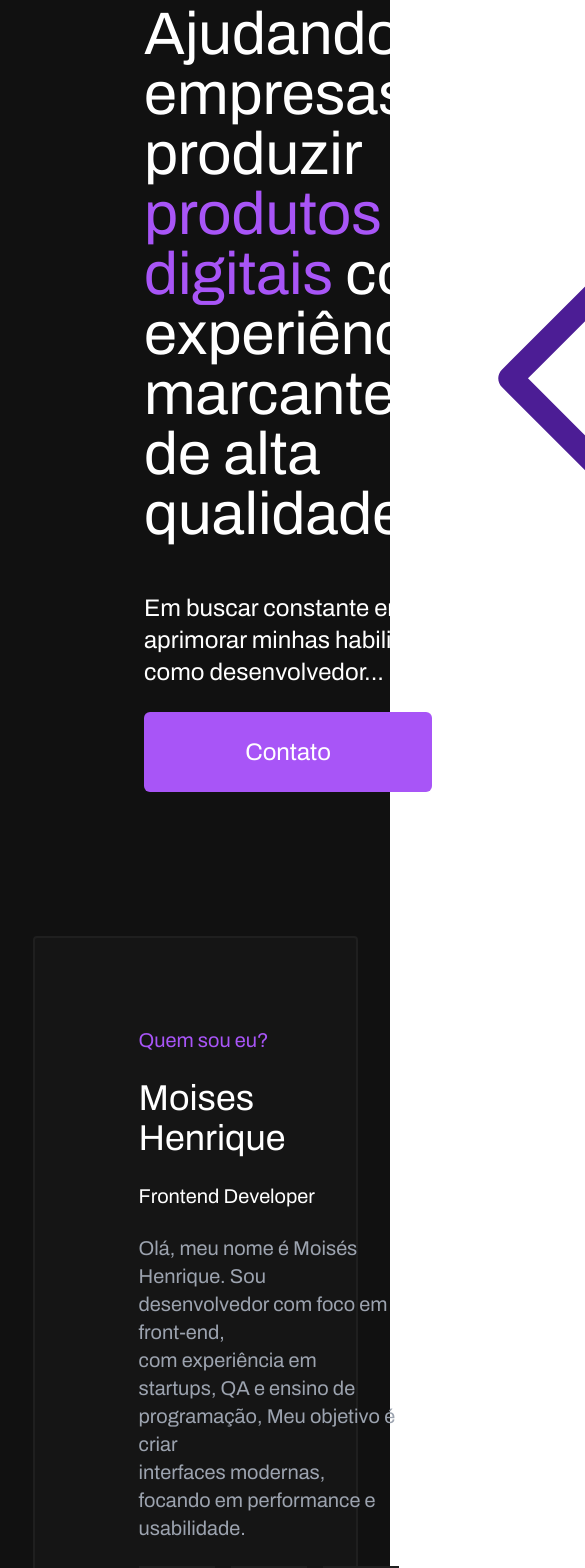
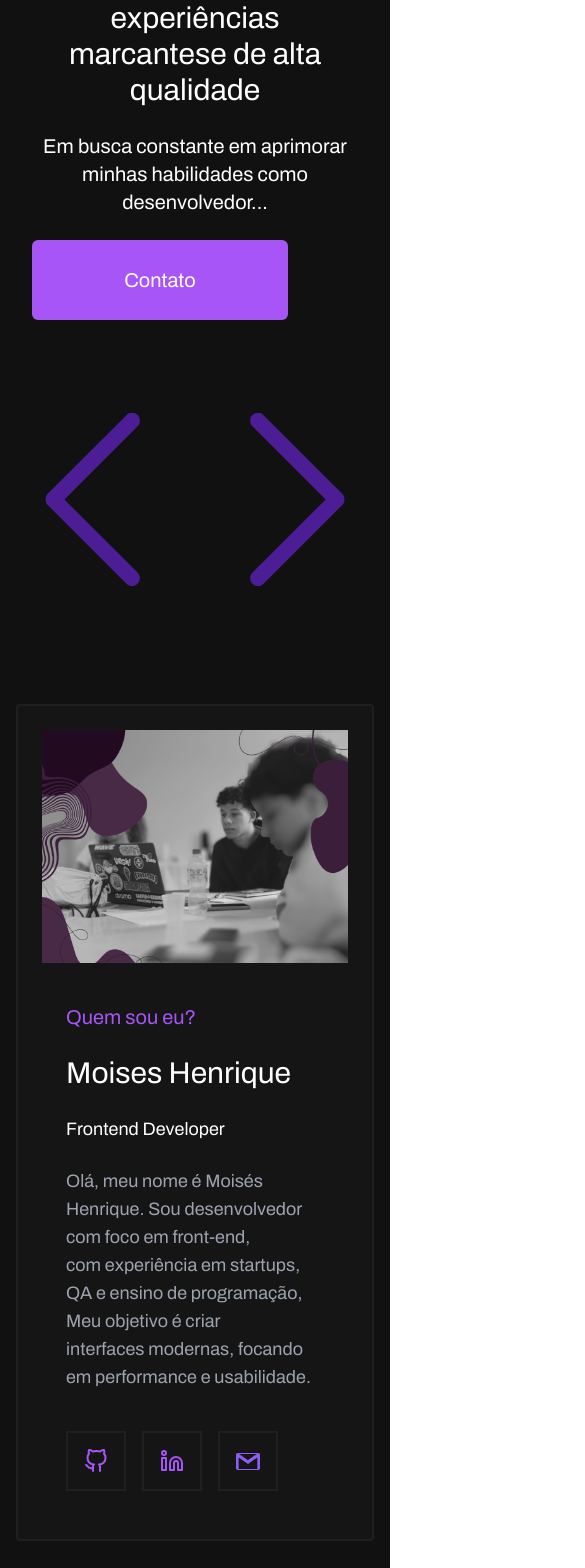
Before and after one commit to MoisesHsilva1/Portfolio, a React (Vite) app: page / in a window 390 px wide. Shown: the part 140-1708 px from the top of the page, 585 px wide, since content can reach past the window. Built offline with nearby package versions, Linux system fonts and the light colour scheme.

Commit message:
style: add responsive in mobile

```diff
--- a/src/components/UI/ProjectContent.tsx
+++ b/src/components/UI/ProjectContent.tsx
@@ -5,10 +5,10 @@ function ProjectContent(props: {
 }) {
   return (
     <>
-      <section className="flex flex-col gap-4 border-2 border-purple-500 p-6 max-w-72">
-        <h1 className="text-white text-2xl font-medium">{props.title}</h1>
-        <p className="text-gray-400">{props.description}</p>
-        <a href={props.link} className="text-2xl text-purple-500">
+      <section className="flex flex-col gap-4 border-2 border-purple-500 p-6 max-w-full sm:max-w-72">
+        <h1 className="text-white text-xl sm:text-2xl font-medium">{props.title}</h1>
+        <p className="text-gray-400 text-sm sm:text-base">{props.description}</p>
+        <a href={props.link} className="text-lg sm:text-2xl text-purple-500">
           <span className="relative group cursor-pointer">
             Visualizar projeto
             <span className="absolute left-0 bottom-0 w-full h-[2px] bg-purple-500 scale-x-0 group-hover:scale-x-100 transition-transform origin-left"></span>
@@ -18,4 +18,5 @@ function ProjectContent(props: {
     </>
   );
 }
+
 export default ProjectContent;
--- a/src/components/UI/TechStackContent.tsx
+++ b/src/components/UI/TechStackContent.tsx
@@ -1,14 +1,13 @@
-import React from "react";
-
-function TechStackContent(props:{ children?: React.ReactNode}) {
+function TechStackContent(props: { children?: React.ReactNode }) {
   return (
     <>
       <section className="flex justify-center items-center">
-          <div className="p-6 bg-[#151515] border-2 border-[#1f1f1f] hover:border-purple-500 ">
+        <div className="p-4 sm:p-6 bg-[#151515] border-2 border-[#1f1f1f] hover:border-purple-500">
           {props.children}
         </div>
       </section>
     </>
-    )
+  );
 }
+
 export default TechStackContent;
--- a/src/components/UI/logo/Logo.tsx
+++ b/src/components/UI/logo/Logo.tsx
@@ -8,6 +8,7 @@ const Logo = () => {
         height="500"
         preserveAspectRatio="xMidYMid meet"
         version="1.0"
+        className="w-full h-auto max-w-xs sm:max-w-md"
       >
         <defs>
           <clipPath id="571c22798b">
--- a/src/components/aboutMe/AboutMe.tsx
+++ b/src/components/aboutMe/AboutMe.tsx
@@ -6,35 +6,35 @@ import IconGmail from "../UI/icons/IconGmail";
 function AboutMe() {
   return (
     <>
-      <main className="flex justify-center">
-        <section className="flex flex-row justify-start p-16 bg-[#151515] border-2 border-[#1f1f1f] rounded w-10/12 h-auto">
-          <figure className="mr-4">
-            <img src={photoProfile} alt="photoProfile" className="h-auto" />
+      <main className="flex justify-center px-4 sm:px-8">
+        <section className="flex flex-col sm:flex-row justify-start p-6 sm:p-16 bg-[#151515] border-2 border-[#1f1f1f] rounded w-full sm:w-10/12 h-auto">
+          <figure className="mb-4 sm:mb-0 sm:mr-4 w-full sm:w-auto">
+            <img src={photoProfile} alt="photoProfile" className="w-full sm:h-auto" />
           </figure>
-          <div className="flex flex-col justify-start items-start gap-6 p-6 font-archivo ">
+          <div className="flex flex-col justify-start items-start gap-6 p-6 font-archivo">
             <p className="text-purple-500 text-xl font-medium">Quem sou eu?</p>
-            <h1 className="text-white text-4xl font-medium">Moises Henrique</h1>
-            <h2 className="text-white text-xl">Frontend Developer</h2>
-            <p className="text-gray-400 text-xl">
+            <h1 className="text-white text-3xl sm:text-4xl font-medium">Moises Henrique</h1>
+            <h2 className="text-white text-lg sm:text-xl">Frontend Developer</h2>
+            <p className="text-gray-400 text-lg sm:text-xl">
               Olá, meu nome é Moisés Henrique. Sou desenvolvedor com foco em
               front-end, <br /> com experiência em startups, QA e ensino de
               programação, Meu objetivo é criar <br /> interfaces modernas,
               focando em performance e usabilidade.
             </p>
 
-            <div className="flex flex-row gap-4">
+            <div className="flex flex-row gap-4 mt-4">
               <a href="https://github.com/MoisesHsilva1">
-                <div className="p-6 bg-[#151515] border-2 border-[#1f1f1f] hover:border-purple-500 ">
+                <div className="p-4 sm:p-6 bg-[#151515] border-2 border-[#1f1f1f] hover:border-purple-500">
                   <IconGithub />
                 </div>
               </a>
               <a href="http://linkedin.com/in/mois%C3%A9shenrique">
-                <div className="p-6 bg-[#151515] border-2 border-[#1f1f1f] hover:border-purple-500 ">
+                <div className="p-4 sm:p-6 bg-[#151515] border-2 border-[#1f1f1f] hover:border-purple-500">
                   <IconLinkedin />
                 </div>
               </a>
               <a href="mailto:moisesh.dev@gmail.com?subject=Oportunidade%20de%20trabalho&body=Olá,%20tudo%20bem?%20Vi%20seu%20portfólio%20e%20gostaria%20de%20conversar%20sobre%20uma%20oportunidade">
-                <div className="p-6 bg-[#151515] border-2 border-[#1f1f1f] hover:border-purple-500 ">
+                <div className="p-4 sm:p-6 bg-[#151515] border-2 border-[#1f1f1f] hover:border-purple-500">
                   <IconGmail />
                 </div>
               </a>
--- a/src/components/layout/Section.tsx
+++ b/src/components/layout/Section.tsx
@@ -4,27 +4,27 @@ function Section() {
   return (
     <>
       <main>
-        <section className="flex items-center justify-between p-36">
-          <div>
-            <h1 className="text-white font-medium text-6xl">
+        <section className="flex flex-col sm:flex-row items-center justify-between p-8 sm:p-36">
+          <div className="text-center sm:text-left">
+            <h1 className="text-white font-medium text-3xl sm:text-6xl">
               Ajudando empresas a produzir <br />
               <span className="text-purple-500">produtos digitais</span> com
               experiências <br /> marcantese de alta qualidade
             </h1>
-            <h2 className="text-white text-2xl mt-12">
-              Em buscar constante em aprimorar minhas habilidades como
+            <h2 className="text-white text-xl sm:text-2xl mt-6 sm:mt-12">
+              Em busca constante em aprimorar minhas habilidades como
               desenvolvedor...
             </h2>
             <a
               href="mailto:moisesh.dev@gmail.com?subject=Oportunidade%20de%20trabalho&body=Olá,%20tudo%20bem?%20Vi%20seu%20portfólio%20e%20gostaria%20de%20conversar%20sobre%20uma%20oportunidade"
-              className="text-white text-2xl text-center"
+              className="text-white text-xl sm:text-2xl text-center"
             >
-              <div className="flex justify-center items-center bg-purple-500 hover:bg-purple-400 border-0 rounded-md p-4 mt-6 h-20 w-72">
+              <div className="flex justify-center items-center bg-purple-500 hover:bg-purple-400 border-0 rounded-md p-4 mt-6 h-20 w-64 sm:w-72">
                 Contato
               </div>
             </a>
           </div>
-          <figure>
+          <figure className="mt-8 sm:mt-0">
             <Logo />
           </figure>
         </section>
--- a/src/components/projects/Projects.tsx
+++ b/src/components/projects/Projects.tsx
@@ -4,9 +4,9 @@ function Projects() {
   return (
     <>
       <main>
-        <section className="flex flex-col justify-center items-center p-16 mt-36">
-          <h1 className="text-white text-5xl">Projetos</h1>
-          <div className="flex flex-row gap-4 mt-12">
+        <section className="flex flex-col justify-center items-center p-8 mt-36">
+          <h1 className="text-white text-4xl sm:text-5xl">Projetos</h1>
+          <div className="flex flex-col sm:flex-row gap-4 mt-12">
             <ProjectContent
               title="Entrevistando"
               description="Chatbot para preparar jovens para o mercado de trabalho com dicas, orientações e suporte para entrevistas."
--- a/src/components/techStack/TechStack.tsx
+++ b/src/components/techStack/TechStack.tsx
@@ -25,9 +25,9 @@ const techIcons = [
 
 function TechStack() {
   return (
-    <main className="flex flex-col justify-center items-center  p-32 gap-12">
-      <h1 className="text-white text-5xl mb-8">Tecnologias</h1>
-      <section className="grid grid-cols-1 sm:grid-cols-2 md:grid-cols-4 gap-8">
+    <main className="flex flex-col justify-center items-center p-8 sm:p-16 gap-12">
+      <h1 className="text-white text-3xl sm:text-5xl mb-8">Tecnologias</h1>
+      <section className="grid grid-cols-2 sm:grid-cols-3 md:grid-cols-4 gap-8">
         {techIcons.map((icon, index) => (
           <TechStackContent key={index}>{icon}</TechStackContent>
         ))}
```
Lines whose indentation alone changed are shown as unchanged.
